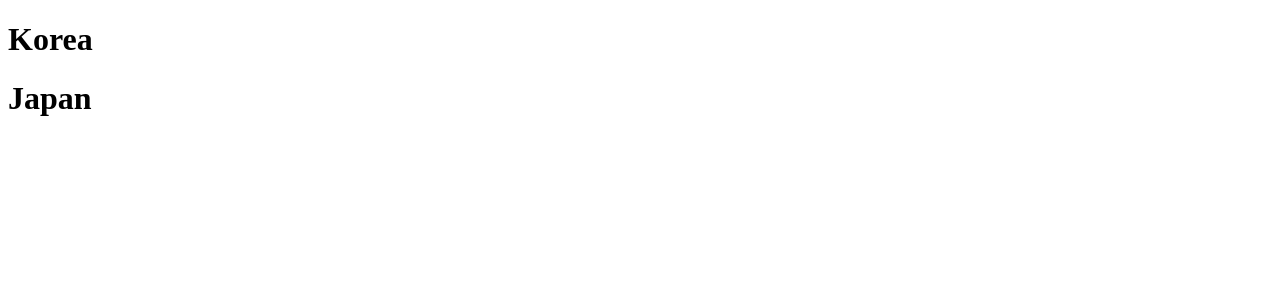
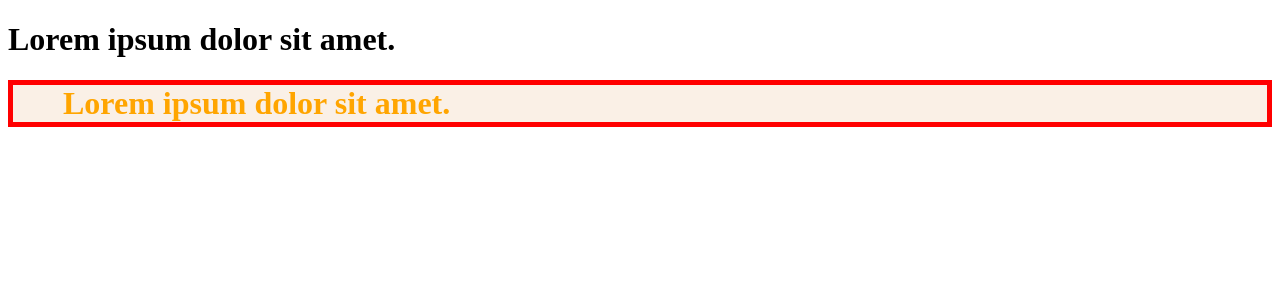
Before and after one commit to hoonil1/hoonil_react, a React (Create React App) app: page / in a window 1280 px wide. Shown: the top 300 px of the page. Built offline with nearby package versions, Linux system fonts and the light colour scheme.

Commit message:
css 모듈을 사용할때 여러 클래스명을 주는 방법

```diff
--- a/src/App.js
+++ b/src/App.js
@@ -1,15 +1,10 @@
-import MyBox, { address } from "./Component/MyBox";
-import MyElem, { address as myAddress } from "./Component/MyElem";
-
-// as 로 named export 값을 import 할때 별칭을 줄 수 있다.
-// 중복으로 인한 충돌을 피하기 위해서
+import { MyContainer } from "./Component/MyContainer";
 
 function App() {
   // built-in components
   return (
     <>
-      <h1>{address}</h1>
-      <h1>{myAddress}</h1>
+      <MyContainer />
     </>
   );
 }
--- /dev/null
+++ b/src/Component/MyContainer.js
@@ -0,0 +1,14 @@
+import style from "../style/style2.module.css";
+
+export function MyContainer() {
+  return (
+    <div>
+      <h1 className={"${style.boxClass} ${style.error} ${style.note}"}>
+        Lorem ipsum dolor sit amet.
+      </h1>
+      <h1 className={[style.boxClass, style.error, style.note].join(" ")}>
+        Lorem ipsum dolor sit amet.
+      </h1>
+    </div>
+  );
+}
--- /dev/null
+++ b/src/style/style.module.css
@@ -0,0 +1,4 @@
+.boxClass {
+    color: beige;
+    background-color: darkorchid;
+}
--- /dev/null
+++ b/src/style/style2.module.css
@@ -0,0 +1,10 @@
+.boxClass {
+    color: orange;
+    background-color: linen;
+}
+.error {
+    border: 5px solid red;
+}
+.note {
+    padding-left: 50px;
+}
```
